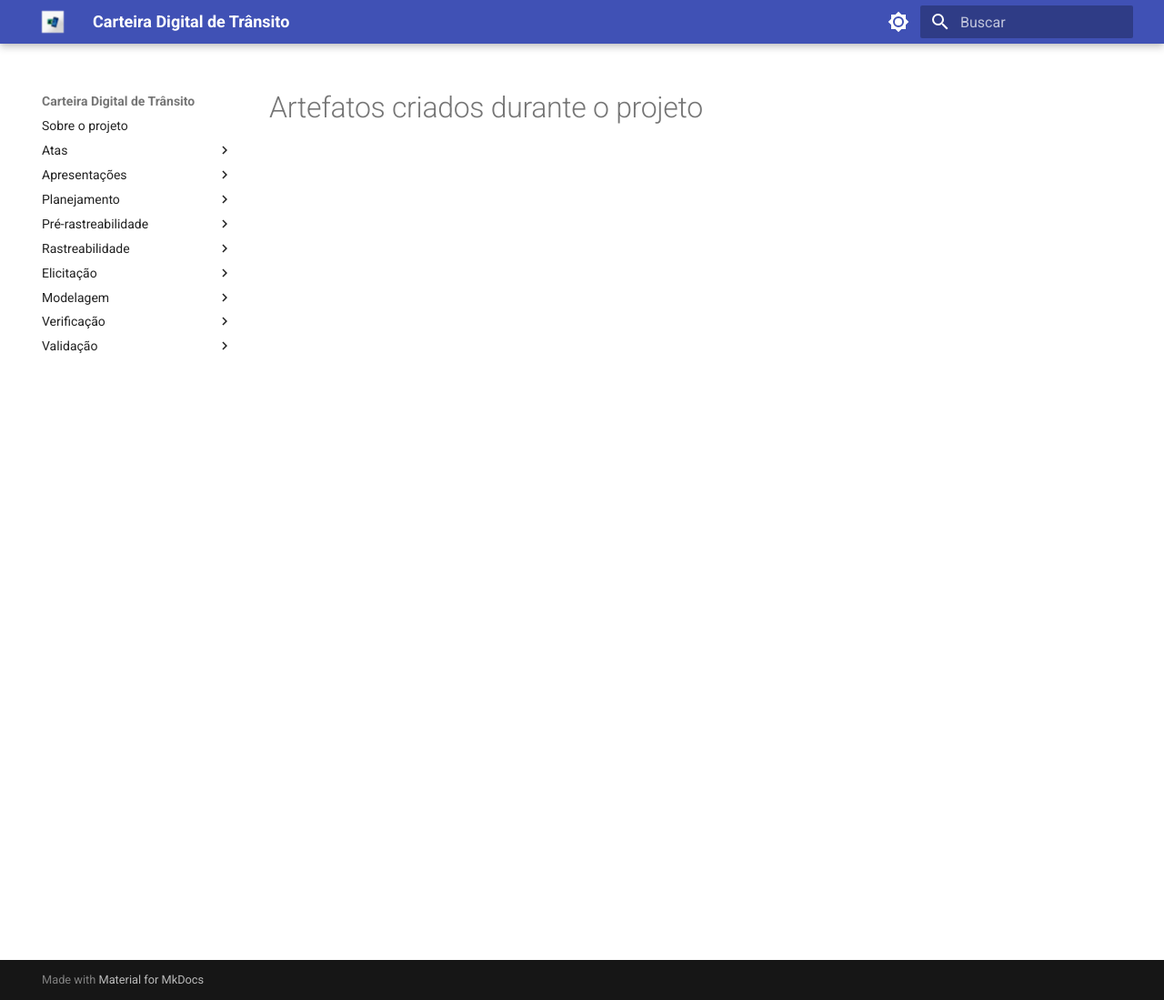
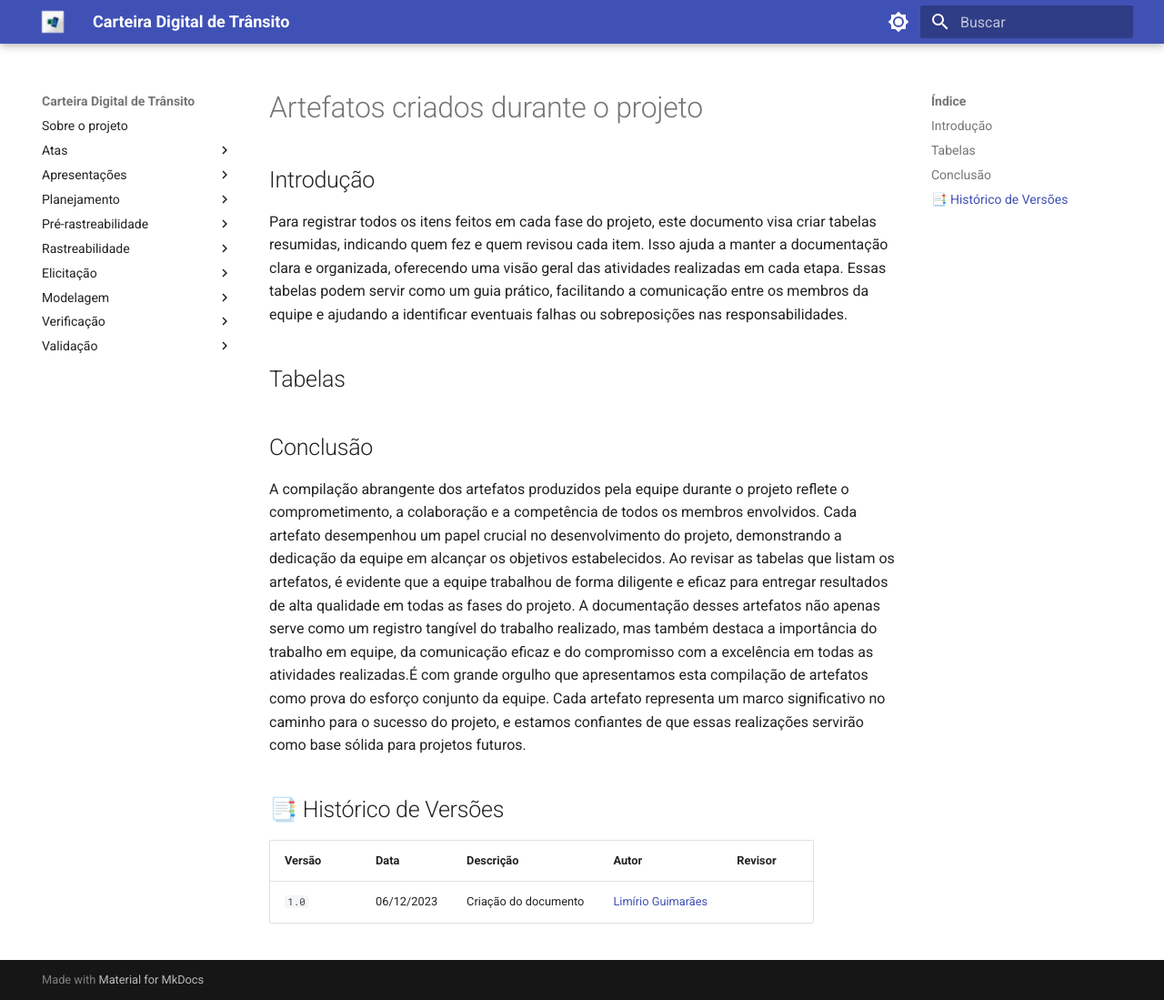
Before and after one commit to Requisitos-de-Software/2023.2-Carteira_Digital_de_Transito, an MkDocs documentation site: the page built from docs/entrega-final/artefatos-criados.md, in a window 1280 px wide and 1099 px high. Shown: the whole window at 91% size. Built offline with MkDocs 1.6.1 and Material for MkDocs 9.7.7, drawn with Linux system fonts in a browser that asks for light colours.

Commit message:
Update artefatos-criados.md

```diff
--- a/docs/entrega-final/artefatos-criados.md
+++ b/docs/entrega-final/artefatos-criados.md
@@ -1 +1,18 @@
 # Artefatos criados durante o projeto
+
+## Introdução
+
+Para registrar todos os itens feitos em cada fase do projeto, este documento visa criar tabelas resumidas, indicando quem fez e quem revisou cada item. Isso ajuda a manter a documentação clara e organizada, oferecendo uma visão geral das atividades realizadas em cada etapa. Essas tabelas podem servir como um guia prático, facilitando a comunicação entre os membros da equipe e ajudando a identificar eventuais falhas ou sobreposições nas responsabilidades.
+
+## Tabelas
+
+
+## Conclusão
+
+A compilação abrangente dos artefatos produzidos pela equipe durante o projeto reflete o comprometimento, a colaboração e a competência de todos os membros envolvidos. Cada artefato desempenhou um papel crucial no desenvolvimento do projeto, demonstrando a dedicação da equipe em alcançar os objetivos estabelecidos. Ao revisar as tabelas que listam os artefatos, é evidente que a equipe trabalhou de forma diligente e eficaz para entregar resultados de alta qualidade em todas as fases do projeto. A documentação desses artefatos não apenas serve como um registro tangível do trabalho realizado, mas também destaca a importância do trabalho em equipe, da comunicação eficaz e do compromisso com a excelência em todas as atividades realizadas.É com grande orgulho que apresentamos esta compilação de artefatos como prova do esforço conjunto da equipe. Cada artefato representa um marco significativo no caminho para o sucesso do projeto, e estamos confiantes de que essas realizações servirão como base sólida para projetos futuros.
+
+## 📑 Histórico de Versões
+
+| Versão | Data | Descrição | Autor | Revisor |
+|-------|-------|------------|-------|--------|
+|`1.0`| 06/12/2023| Criação do documento | [Limírio Guimarães](https://github.com/LimirioGuimaraes)| |
```
